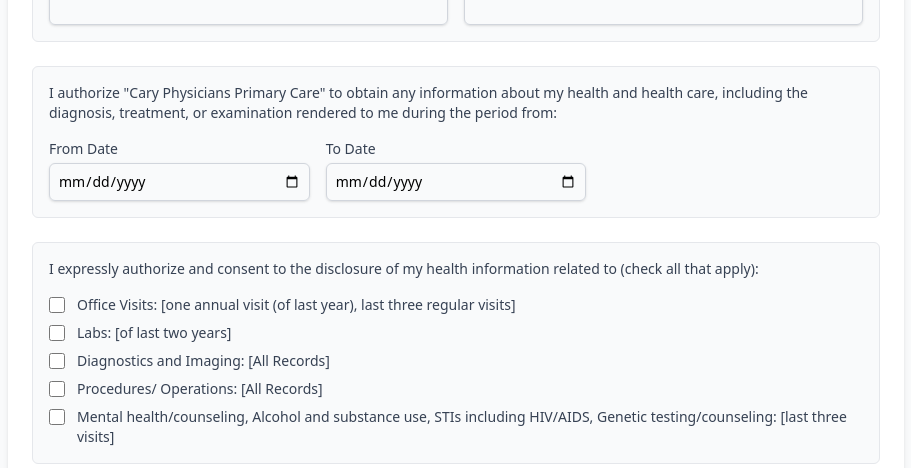
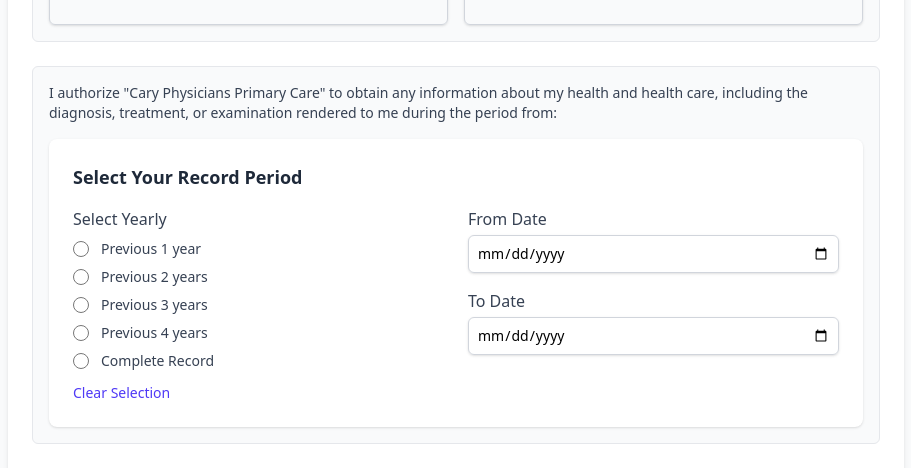
Before and after one commit to AbuBakarSheraz/cary_physicians, a React (Vite) app: page /Release_Medical_Record in a window 1280 px wide. Shown: the part 940-1408 px from the top of the page, without its empty margins (184-1095 px from the left). Built offline with nearby package versions, Linux system fonts and the light colour scheme.

Commit message:
Record_Release_Update 2.0

```diff
--- a/src/pages/Packet/InputForms/RelaeseRecord.jsx
+++ b/src/pages/Packet/InputForms/RelaeseRecord.jsx
@@ -24,6 +24,10 @@ export default function MedicalRecordsRelease() {
     // Date Range for Records
     dateFrom: '',
     dateTo: '',
+
+    //Yearly Record
+
+    year: '',
 
     // Authorization Checkboxes
     officeVisits: false,
@@ -60,11 +64,27 @@ export default function MedicalRecordsRelease() {
     };
   }, []);
 
+  const clearAll = () => {
+    setFormData({
+      year: '',
+      dateFrom: '',
+      dateTo: ''
+    });
+  };
+
+  const yearOptions = [
+    { id: 'previous-1-year', label: 'Previous 1 year', value: 'previous 1 year' },
+    { id: 'previous-2-years', label: 'Previous 2 years', value: 'previous 2 years' },
+    { id: 'previous-3-years', label: 'Previous 3 years', value: 'previous 3 years' },
+    { id: 'previous-4-years', label: 'Previous 4 years', value: 'previous 4 years' },
+    { id: 'complete-record', label: 'Complete Record', value: 'Complete Record' }
+  ];
+
   const handleChange = (e) => {
     const { name, value, type, checked } = e.target;
     setFormData((prevData) => ({
       ...prevData,
-      [name]: type === 'checkbox' ? checked : value
+      [name]: type === 'checkbox'  ? checked : value
     }));
   };
 
@@ -219,9 +239,13 @@ pdf.text(formData.date, pageWidth - margin - 28, y);
 
       pdf.setFont('', 'bold');
       pdf.text("Address:", rightCol, y);
+
       pdf.setFont('', 'normal');
-      pdf.text(formData.recipientAddress || "", rightCol + 38, y);
-      y += 5;
+      const wrappedAddress = pdf.splitTextToSize(formData.recipientAddress || "", 72); // 2 inches = 72 * 2
+      pdf.text(wrappedAddress, rightCol + 38, y);
+
+      y += wrappedAddress.length * 5; // Adjust vertical spacing
+
 
       pdf.setFont('', 'bold');
       pdf.text("Telephone:", rightCol, y);
@@ -275,7 +299,6 @@ pdf.text(formData.date, pageWidth - margin - 28, y);
       pdf.setFontSize(8);
       pdf.text("Address", margin + 5, y + 15);
       pdf.text("MRN", margin + (contentWidth * 2 / 3) + 5, y + 15);
-
       pdf.setFontSize(10);
       pdf.text(formData.address || "", margin + 5, y + 20);
       pdf.text(formData.mrn || "", margin + (contentWidth * 2 / 3) + 5, y + 20);
@@ -287,16 +310,43 @@ pdf.text(formData.date, pageWidth - margin - 28, y);
 
       // Authorization text
       pdf.setFontSize(10);
+
+      if (formData.dateFrom && formData.dateTo) {
+        // Date Range case
         pdf.text("I authorize Cary Physicians Primary Care to obtain any information about my health and health care, including", margin, y);
         y += 5;
         pdf.text("the diagnosis, treatment, or examination rendered to me during the period from:", margin, y);
         y += 6;
-
-      // Date range
         pdf.text(formData.dateFrom || "_________________", margin + 60, y);
         pdf.text("to", margin + 100, y);
         pdf.text(formData.dateTo || "_________________", margin + 115, y);
         y += 10;
+      } else if (formData.year) {
+        pdf.setFontSize(10);
+
+        // First line
+        pdf.setFont("helvetica", "normal");
+        pdf.text("I authorize Cary Physicians Primary Care to obtain any information about my health and health care, including", margin, y);
+        y += 5;
+
+        // Second line before the year
+        const line2 = "the diagnosis, treatment, or examination rendered to me during ";
+        pdf.text(line2, margin, y);
+
+        // Add year right after "during "
+        const textWidth = pdf.getTextWidth(line2); // width of normal text
+        pdf.setFont("helvetica", "bold");
+        pdf.text(formData.year || "_________________", margin + textWidth, y);
+
+        y += 10;
+
+        // Reset font
+        pdf.setFont("helvetica", "normal");
+        // reset font
+
+
+      }
+
 
       // Authorization boxes
       pdf.text("I expressly authorize and consent to the disclosure of my health information related to (check all that apply):", margin, y);
@@ -730,31 +780,78 @@ pdf.text(formData.date, pageWidth - margin - 28, y);
                   the diagnosis, treatment, or examination rendered to me during the period from:
                 </p>
 
-                <div className="grid grid-cols-1 md:grid-cols-3 gap-4">
+                <div className="bg-white p-6 rounded-lg shadow-sm">
+      <h3 className="text-lg font-semibold text-gray-800 mb-4">Select Your Record Period</h3>
+
+      <div className="grid grid-cols-1 md:grid-cols-2 gap-6">
+        <div className="space-y-3">
+          <label className="block text-md font-medium text-gray-700 mb-2">Select Yearly</label>
+
+          <div className="space-y-2">
+            {yearOptions.map((option) => (
+              <div key={option.id} className="flex items-center">
+                <input
+                  id={option.id}
+                  type="radio"
+                  name="year"
+                  value={option.value}
+                  checked={formData.year === option.value}
+                  onChange={handleChange}
+                  disabled={!!(formData.dateFrom || formData.dateTo)}
+                  className="focus:ring-indigo-500 h-4 w-4 text-indigo-600 border-gray-300"
+                />
+                <label htmlFor={option.id} className="ml-3 text-sm text-gray-700">
+                  {option.label}
+                </label>
+              </div>
+            ))}
+
+            <div className="flex items-center pt-1">
+              <button
+                type="button"
+                onClick={clearAll}
+                className="text-sm text-indigo-600 hover:text-indigo-800 focus:outline-none"
+              >
+                Clear Selection
+              </button>
+            </div>
+          </div>
+        </div>
+
+        <div className="space-y-4">
           <div>
-                    <label className="block text-sm font-medium text-gray-700 mb-1">From Date</label>
+            <label htmlFor="dateFrom" className="block text-md font-medium text-gray-700 mb-1">
+              From Date
+            </label>
             <input
               type="date"
+              id="dateFrom"
               name="dateFrom"
               value={formData.dateFrom}
               onChange={handleChange}
+              disabled={!!formData.year}
               className="block w-full border border-gray-300 rounded-md shadow-sm p-2 focus:ring-indigo-500 focus:border-indigo-500 sm:text-sm"
             />
           </div>
 
           <div>
-                    <label className="block text-sm font-medium text-gray-700 mb-1">To Date</label>
+            <label htmlFor="dateTo" className="block text-md font-medium text-gray-700 mb-1">
+              To Date
+            </label>
             <input
               type="date"
+              id="dateTo"
               name="dateTo"
               value={formData.dateTo}
               onChange={handleChange}
+              disabled={!!formData.year}
               className="block w-full border border-gray-300 rounded-md shadow-sm p-2 focus:ring-indigo-500 focus:border-indigo-500 sm:text-sm"
             />
           </div>
         </div>
       </div>
-
+    </div>
+            </div>
               {/* Authorization Checkboxes */}
               <div className="bg-gray-50 p-4 rounded-md border border-gray-200">
                 <p className="text-sm text-gray-700 mb-4">
@@ -968,6 +1065,8 @@ pdf.text(formData.date, pageWidth - margin - 28, y);
               </div>
 
               {/* Date Range */}
+
+             { (formData.dateFrom && formData.dateTo) && (
               <div>
                 <p className="text-sm">
                   I authorize "Cary Physicians Primary Care" to obtain any information about my health and health care, including
@@ -976,6 +1075,20 @@ pdf.text(formData.date, pageWidth - margin - 28, y);
                   <span className="font-semibold"> {formData.dateTo || "_________"}</span>.
                 </p>
               </div>
+             )
+              }
+             {
+              formData.year && (
+              <div>
+                <p className="text-sm">
+                I authorize "Cary Physicians Primary Care" to obtain any information about my health and health care, including
+                the diagnosis, treatment, or examination rendered to me during the
+                <span className="font-semibold"> {formData.year || "_________"} </span>
+               </p>
+            </div>
+               )
+             }
+
 
               {/* Authorization Checkboxes */}
               <div>
```
Also changed, not shown: site.webmanifest. Lines whose indentation alone changed are shown as unchanged.
